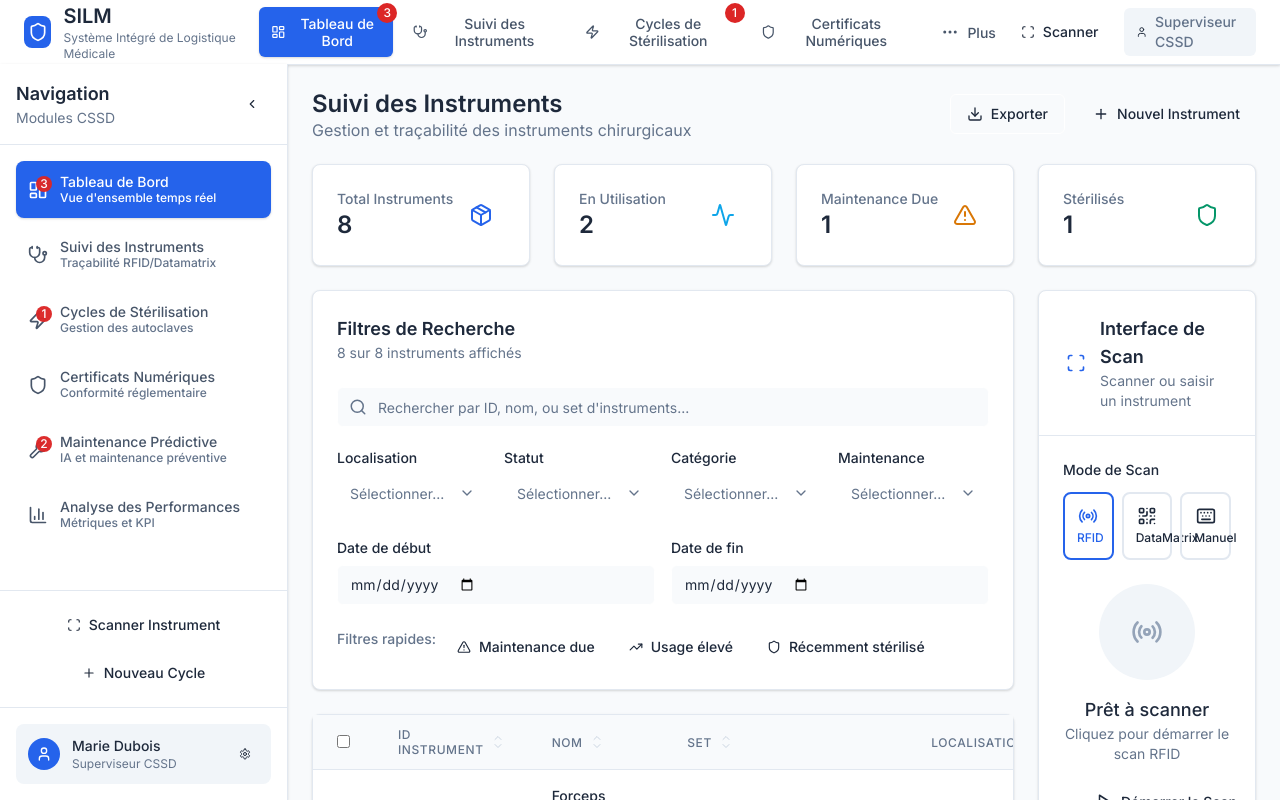
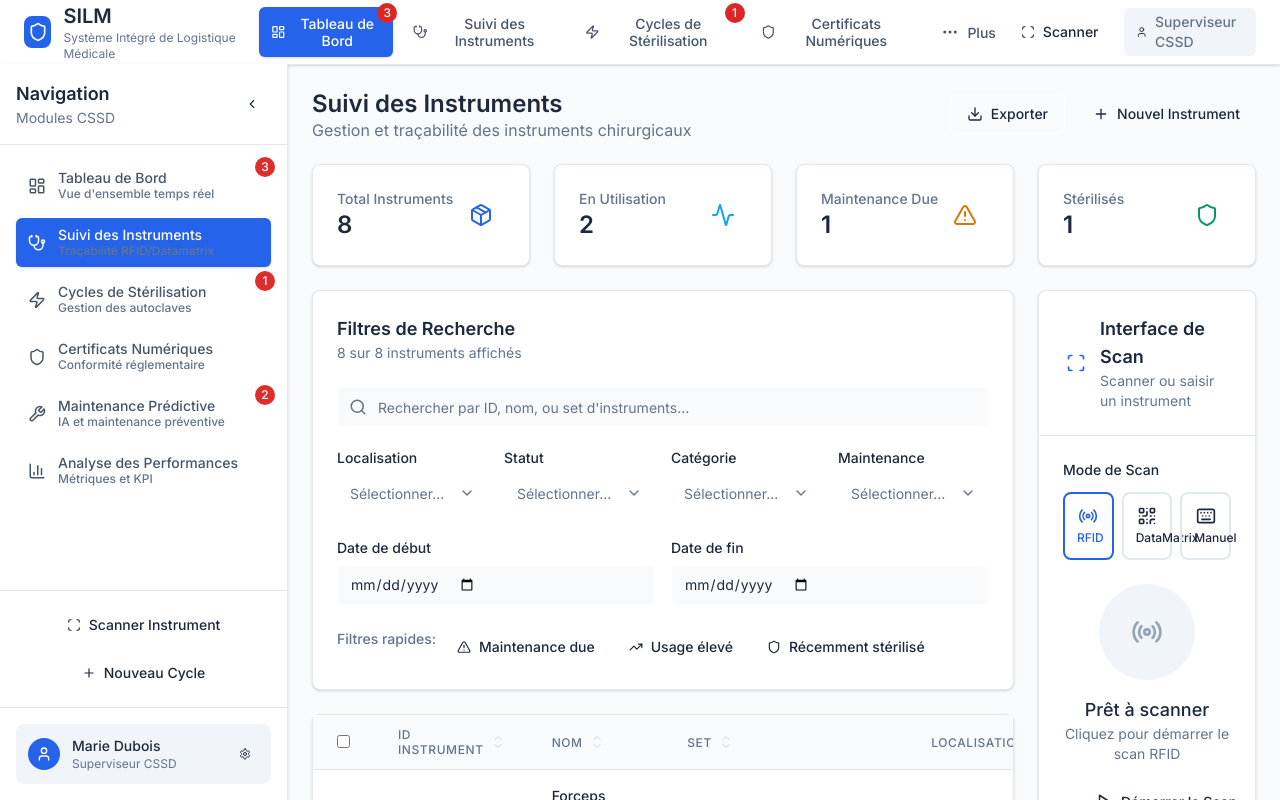
Before and after one commit to escanor4/SLIM, a React (Vite) app: page /suivi-des-instruments in a window 1280 px wide. Shown: the top 800 px of the page. Built offline with nearby package versions, Linux system fonts and the light colour scheme.

Commit message:
Sync active screen with URL and update navigation
Updated Sidebar component to synchronize active screen with current URL and improved navigation logic.

```diff
--- a/src/components/ui/Sidebar.jsx
+++ b/src/components/ui/Sidebar.jsx
@@ -1,9 +1,13 @@
 import React, { useState } from 'react';
+import { useNavigate, useLocation } from 'react-router-dom';
 import Icon from '../AppIcon';
 import Button from './Button';
 
 const Sidebar = ({ isCollapsed = false, onToggleCollapse }) => {
-  const [activeScreen, setActiveScreen] = useState('/tableau-de-bord');
+  const location = useLocation();
+  const navigate = useNavigate();
+  // initialize from current location so active state stays in sync with URL
+  const [activeScreen, setActiveScreen] = useState(location.pathname || '/tableau-de-bord');
 
   const navigationItems = [
     {
@@ -50,9 +54,10 @@ const Sidebar = ({ isCollapsed = false, onToggleCollapse }) => {
     }
   ];
 
+  // Minimal fix: actually navigate using the router
   const handleNavigation = (path) => {
     setActiveScreen(path);
-    // Navigation logic would be handled by React Router
+    navigate(path);
   };
 
   const renderNavItem = (item) => {
@@ -63,50 +68,31 @@ const Sidebar = ({ isCollapsed = false, onToggleCollapse }) => {
         <button
           onClick={() => handleNavigation(item?.path)}
           className={`
-            relative w-full flex items-center gap-3 px-3 py-3 rounded-lg text-sm font-medium transition-all duration-200
+            relative flex items-center gap-3 w-full px-3 py-2 rounded-md text-sm font-medium transition-all duration-200
             ${isActive
               ? 'bg-primary text-primary-foreground shadow-medical'
               : 'text-slate-600 hover:text-primary hover:bg-slate-100'
             }
-            ${isCollapsed ? 'justify-center' : 'justify-start'}
           `}
         >
-          <div className="relative flex-shrink-0">
-            <Icon name={item?.icon} size={20} />
-            {item?.alertCount > 0 && (
-              <span className="absolute -top-1 -right-1 bg-error text-error-foreground text-xs rounded-full h-4 w-4 flex items-center justify-center animate-pulse-soft">
-                {item?.alertCount}
-              </span>
-            )}
-          </div>
-
-          {!isCollapsed && (
-            <div className="flex-1 text-left">
-              <div className="font-medium">{item?.label}</div>
-              <div className={`text-xs ${isActive ? 'text-primary-foreground/80' : 'text-slate-500'}`}>
-                {item?.description}
-              </div>
-            </div>
+          <Icon name={item?.icon} size={18} />
+          {!isCollapsed && <div className="flex flex-col items-start">
+            <span className="truncate">{item?.label}</span>
+            <span className="text-xs text-muted-foreground">{item?.description}</span>
+          </div>}
+          {item?.alertCount > 0 && (
+            <span className="absolute -top-1 -right-1 bg-error text-error-foreground text-xs rounded-full h-5 w-5 flex items-center justify-center animate-pulse-soft">
+              {item?.alertCount}
+            </span>
           )}
         </button>
-        {/* Tooltip for collapsed state */}
-        {isCollapsed && (
-          <div className="absolute left-full top-1/2 -translate-y-1/2 ml-2 px-3 py-2 bg-slate-900 text-white text-sm rounded-md opacity-0 group-hover:opacity-100 transition-opacity duration-200 pointer-events-none z-200 whitespace-nowrap">
-            <div className="font-medium">{item?.label}</div>
-            <div className="text-xs text-slate-300">{item?.description}</div>
-            {item?.alertCount > 0 && (
-              <div className="text-xs text-red-300 mt-1">
-                {item?.alertCount} alerte{item?.alertCount > 1 ? 's' : ''}
-              </div>
-            )}
-          </div>
-        )}
       </div>
     );
   };
 
   return (
-    <aside className={`
+    <aside
+      className={`
       fixed left-0 top-16 bottom-0 z-100 bg-white border-r border-border shadow-medical transition-all duration-300
       ${isCollapsed ? 'w-16' : 'w-72'}
     `}>
```
